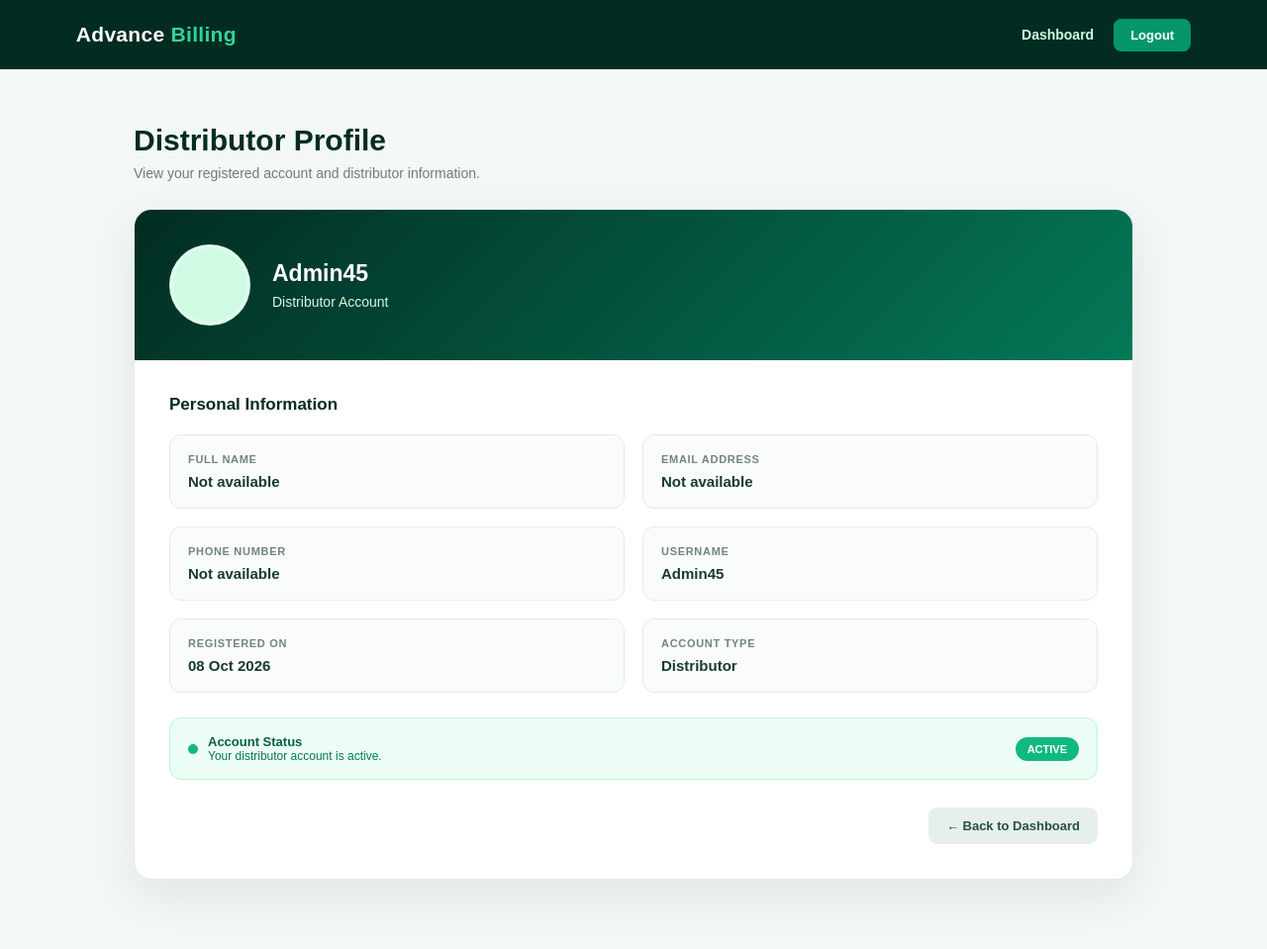
After one commit to PythonWithRajesh/Advance-Billing-System-with-QR, a Django app: page /distributor-profile/ in a window 1280 px wide. The commit adds this page. Shown: the whole page at 99% size. Run offline with Django 5.2, Linux system fonts and the light colour scheme; a user stored in the database is signed in.

Commit message:
Task 9: Create Distributor Profile page to show name, email, etc.

```diff
--- a/billing/urls.py
+++ b/billing/urls.py
@@ -27,6 +27,12 @@ urlpatterns = [
         "distributor-register/",
         views.distributor_register,
         name="distributor_register"
+    ),
+
+    path(
+        "distributor-profile/",
+        views.distributor_profile,
+        name="distributor_profile"
     ),
 
     path(
--- a/billing/views.py
+++ b/billing/views.py
@@ -13,7 +13,7 @@ from django.contrib.auth.models import User
 from django.shortcuts import redirect, render
 from django.utils import timezone
 
-from .models import PasswordResetOTP
+from .models import PasswordResetOTP, DistributorProfile
 
 
 def admin_login(request):
@@ -628,24 +628,21 @@ def distributor_register(request):
             first_name=name
         )
 
-
-        # Make sure distributor is NOT admin
-
         user.is_staff = False
         user.is_superuser = False
+        user.save()
 
-        user.save()
+        DistributorProfile.objects.create(
+            user=user,
+            phone=phone
+        )
 
 
         # ==========================================
         # SUCCESS MESSAGE
         # ==========================================
 
-        messages.success(
-            request,
-            "Distributor account created successfully! "
-            "You can now login with your registered email."
-        )
+        messages.success(request,"Distributor account created successfully! " "You can now login with your registered email.")
 
 
         # ==========================================
@@ -663,3 +660,25 @@ def distributor_register(request):
         request,
         "distributor_register.html"
     )
+
+
+@login_required
+def distributor_profile(request):
+
+    user = request.user
+
+    try:
+        profile = user.distributor_profile
+    except DistributorProfile.DoesNotExist:
+        profile = None
+
+    context = {
+        "user": user,
+        "profile": profile,
+    }
+
+    return render(
+        request,
+        "distributor_profile.html",
+        context
+    )
--- /dev/null
+++ b/templates/distributor_profile.html
@@ -0,0 +1,546 @@
+<!DOCTYPE html>
+<html lang="en">
+<head>
+    <meta charset="UTF-8">
+    <meta name="viewport" content="width=device-width, initial-scale=1.0">
+
+    <title>Distributor Profile | Advance Billing</title>
+
+    <style>
+        * {
+            margin: 0;
+            padding: 0;
+            box-sizing: border-box;
+            font-family: Arial, sans-serif;
+        }
+
+        body {
+            min-height: 100vh;
+            background: #f3f7f5;
+            color: #17352d;
+        }
+
+        /* ================= NAVBAR ================= */
+
+        .navbar {
+            height: 70px;
+            background: #022c22;
+            display: flex;
+            align-items: center;
+            justify-content: space-between;
+            padding: 0 6%;
+            color: white;
+        }
+
+        .brand {
+            font-size: 21px;
+            font-weight: 700;
+            letter-spacing: .3px;
+        }
+
+        .brand span {
+            color: #34d399;
+        }
+
+        .nav-right {
+            display: flex;
+            align-items: center;
+            gap: 20px;
+        }
+
+        .dashboard-link {
+            color: #d1fae5;
+            text-decoration: none;
+            font-size: 14px;
+            font-weight: 600;
+        }
+
+        .dashboard-link:hover {
+            color: white;
+        }
+
+        .logout-btn {
+            background: #059669;
+            color: white;
+            padding: 9px 17px;
+            border-radius: 8px;
+            text-decoration: none;
+            font-size: 13px;
+            font-weight: 600;
+        }
+
+        .logout-btn:hover {
+            background: #047857;
+        }
+
+        /* ================= MAIN ================= */
+
+        .main {
+            width: 100%;
+            max-width: 1050px;
+            margin: 0 auto;
+            padding: 55px 20px 70px;
+        }
+
+        .page-heading {
+            margin-bottom: 28px;
+        }
+
+        .page-heading h1 {
+            font-size: 30px;
+            color: #022c22;
+            margin-bottom: 8px;
+        }
+
+        .page-heading p {
+            color: #6b7f77;
+            font-size: 14px;
+        }
+
+        /* ================= PROFILE CARD ================= */
+
+        .profile-card {
+            background: white;
+            border-radius: 18px;
+            overflow: hidden;
+            box-shadow: 0 15px 45px rgba(2, 44, 34, 0.08);
+            border: 1px solid #e1ebe7;
+        }
+
+        .profile-header {
+            background: linear-gradient(
+                135deg,
+                #022c22,
+                #047857
+            );
+
+            padding: 35px;
+            display: flex;
+            align-items: center;
+            gap: 22px;
+            color: white;
+        }
+
+        .avatar {
+            width: 82px;
+            height: 82px;
+            border-radius: 50%;
+            background: #d1fae5;
+            color: #047857;
+
+            display: flex;
+            align-items: center;
+            justify-content: center;
+
+            font-size: 30px;
+            font-weight: 700;
+
+            border: 4px solid rgba(255,255,255,.25);
+        }
+
+        .profile-header h2 {
+            font-size: 23px;
+            margin-bottom: 7px;
+        }
+
+        .profile-header p {
+            color: #d1fae5;
+            font-size: 14px;
+        }
+
+        /* ================= DETAILS ================= */
+
+        .profile-body {
+            padding: 35px;
+        }
+
+        .section-title {
+            font-size: 17px;
+            font-weight: 700;
+            color: #022c22;
+            margin-bottom: 20px;
+        }
+
+        .details-grid {
+            display: grid;
+            grid-template-columns: repeat(2, 1fr);
+            gap: 18px;
+        }
+
+        .detail-box {
+            border: 1px solid #e2ebe7;
+            background: #f9fcfb;
+            border-radius: 12px;
+            padding: 18px;
+        }
+
+        .detail-label {
+            display: block;
+            font-size: 11px;
+            font-weight: 700;
+            color: #71847d;
+            text-transform: uppercase;
+            letter-spacing: .7px;
+            margin-bottom: 8px;
+        }
+
+        .detail-value {
+            font-size: 15px;
+            font-weight: 600;
+            color: #183b32;
+            word-break: break-word;
+        }
+
+        /* ================= ACCOUNT STATUS ================= */
+
+        .status-box {
+            margin-top: 25px;
+            background: #ecfdf5;
+            border: 1px solid #bbf7d0;
+            border-radius: 12px;
+            padding: 16px 18px;
+
+            display: flex;
+            align-items: center;
+            justify-content: space-between;
+            gap: 15px;
+        }
+
+        .status-left {
+            display: flex;
+            align-items: center;
+            gap: 10px;
+        }
+
+        .status-dot {
+            width: 10px;
+            height: 10px;
+            background: #10b981;
+            border-radius: 50%;
+        }
+
+        .status-title {
+            font-size: 13px;
+            font-weight: 700;
+            color: #065f46;
+        }
+
+        .status-text {
+            font-size: 12px;
+            color: #047857;
+        }
+
+        .active-badge {
+            background: #10b981;
+            color: white;
+            padding: 6px 12px;
+            border-radius: 20px;
+            font-size: 11px;
+            font-weight: 700;
+        }
+
+        /* ================= FOOTER ACTION ================= */
+
+        .profile-actions {
+            margin-top: 28px;
+            display: flex;
+            justify-content: flex-end;
+            gap: 12px;
+        }
+
+        .back-btn {
+            text-decoration: none;
+            padding: 11px 18px;
+            border-radius: 9px;
+            background: #e7efec;
+            color: #245047;
+            font-size: 13px;
+            font-weight: 700;
+        }
+
+        .back-btn:hover {
+            background: #dce8e3;
+        }
+
+        /* ================= RESPONSIVE ================= */
+
+        @media (max-width: 700px) {
+
+            .navbar {
+                padding: 0 20px;
+            }
+
+            .dashboard-link {
+                display: none;
+            }
+
+            .main {
+                padding: 35px 15px 50px;
+            }
+
+            .page-heading h1 {
+                font-size: 25px;
+            }
+
+            .profile-header {
+                padding: 25px;
+            }
+
+            .avatar {
+                width: 65px;
+                height: 65px;
+                font-size: 24px;
+            }
+
+            .profile-header h2 {
+                font-size: 19px;
+            }
+
+            .profile-body {
+                padding: 25px 20px;
+            }
+
+            .details-grid {
+                grid-template-columns: 1fr;
+            }
+
+            .status-box {
+                align-items: flex-start;
+                flex-direction: column;
+            }
+
+            .profile-actions {
+                justify-content: stretch;
+            }
+
+            .back-btn {
+                width: 100%;
+                text-align: center;
+            }
+        }
+    </style>
+</head>
+
+<body>
+
+    <!-- ================= NAVBAR ================= -->
+
+    <nav class="navbar">
+
+        <div class="brand">
+            Advance <span>Billing</span>
+        </div>
+
+        <div class="nav-right">
+
+            <a
+                href="{% url 'distributor_dashboard' %}"
+                class="dashboard-link"
+            >
+                Dashboard
+            </a>
+
+            <a
+                href="{% url 'user_logout' %}"
+                class="logout-btn"
+            >
+                Logout
+            </a>
+
+        </div>
+
+    </nav>
+
+
+    <!-- ================= MAIN ================= -->
+
+    <main class="main">
+
+        <div class="page-heading">
+            <h1>Distributor Profile</h1>
+
+            <p>
+                View your registered account and distributor information.
+            </p>
+        </div>
+
+
+        <div class="profile-card">
+
+            <!-- PROFILE HEADER -->
+
+            <div class="profile-header">
+
+                <div class="avatar">
+                    {{ user.first_name|first|upper }}
+                </div>
+
+                <div>
+                    <h2>
+                        {{ user.first_name|default:user.username }}
+                    </h2>
+
+                    <p>
+                        Distributor Account
+                    </p>
+                </div>
+
+            </div>
+
+
+            <!-- PROFILE DETAILS -->
+
+            <div class="profile-body">
+
+                <div class="section-title">
+                    Personal Information
+                </div>
+
+                <div class="details-grid">
+
+                    <!-- NAME -->
+
+                    <div class="detail-box">
+
+                        <span class="detail-label">
+                            Full Name
+                        </span>
+
+                        <div class="detail-value">
+                            {{ user.first_name|default:"Not available" }}
+                        </div>
+
+                    </div>
+
+
+                    <!-- EMAIL -->
+
+                    <div class="detail-box">
+
+                        <span class="detail-label">
+                            Email Address
+                        </span>
+
+                        <div class="detail-value">
+                            {{ user.email|default:"Not available" }}
+                        </div>
+
+                    </div>
+
+
+                    <!-- PHONE -->
+
+                    <div class="detail-box">
+
+                        <span class="detail-label">
+                            Phone Number
+                        </span>
+
+                        <div class="detail-value">
+
+                            {% if profile %}
+                                {{ profile.phone }}
+                            {% else %}
+                                Not available
+                            {% endif %}
+
+                        </div>
+
+                    </div>
+
+
+                    <!-- USERNAME -->
+
+                    <div class="detail-box">
+
+                        <span class="detail-label">
+                            Username
+                        </span>
+
+                        <div class="detail-value">
+                            {{ user.username }}
+                        </div>
+
+                    </div>
+
+
+                    <!-- JOINED -->
+
+                    <div class="detail-box">
+
+                        <span class="detail-label">
+                            Registered On
+                        </span>
+
+                        <div class="detail-value">
+                            {{ user.date_joined|date:"d M Y" }}
+                        </div>
+
+                    </div>
+
+
+                    <!-- ROLE -->
+
+                    <div class="detail-box">
+
+                        <span class="detail-label">
+                            Account Type
+                        </span>
+
+                        <div class="detail-value">
+                            Distributor
+                        </div>
+
+                    </div>
+
+                </div>
+
+
+                <!-- ACCOUNT STATUS -->
+
+                <div class="status-box">
+
+                    <div class="status-left">
+
+                        <span class="status-dot"></span>
+
+                        <div>
+                            <div class="status-title">
+                                Account Status
+                            </div>
+
+                            <div class="status-text">
+                                Your distributor account is active.
+                            </div>
+                        </div>
+
+                    </div>
+
+                    <span class="active-badge">
+                        ACTIVE
+                    </span>
+
+                </div>
+
+
+                <!-- ACTION -->
+
+                <div class="profile-actions">
+
+                    <a
+                        href="{% url 'distributor_dashboard' %}"
+                        class="back-btn"
+                    >
+                        ← Back to Dashboard
+                    </a>
+
+                </div>
+
+            </div>
+
+        </div>
+
+    </main>
+
+</body>
+</html>
```
Also changed, not shown: billing/models.py (+17 -16 lines), templates/distributor_dashboard.html (+16 -0 lines), billing/migrations/0002_distributorprofile.py (added), db.sqlite3.
